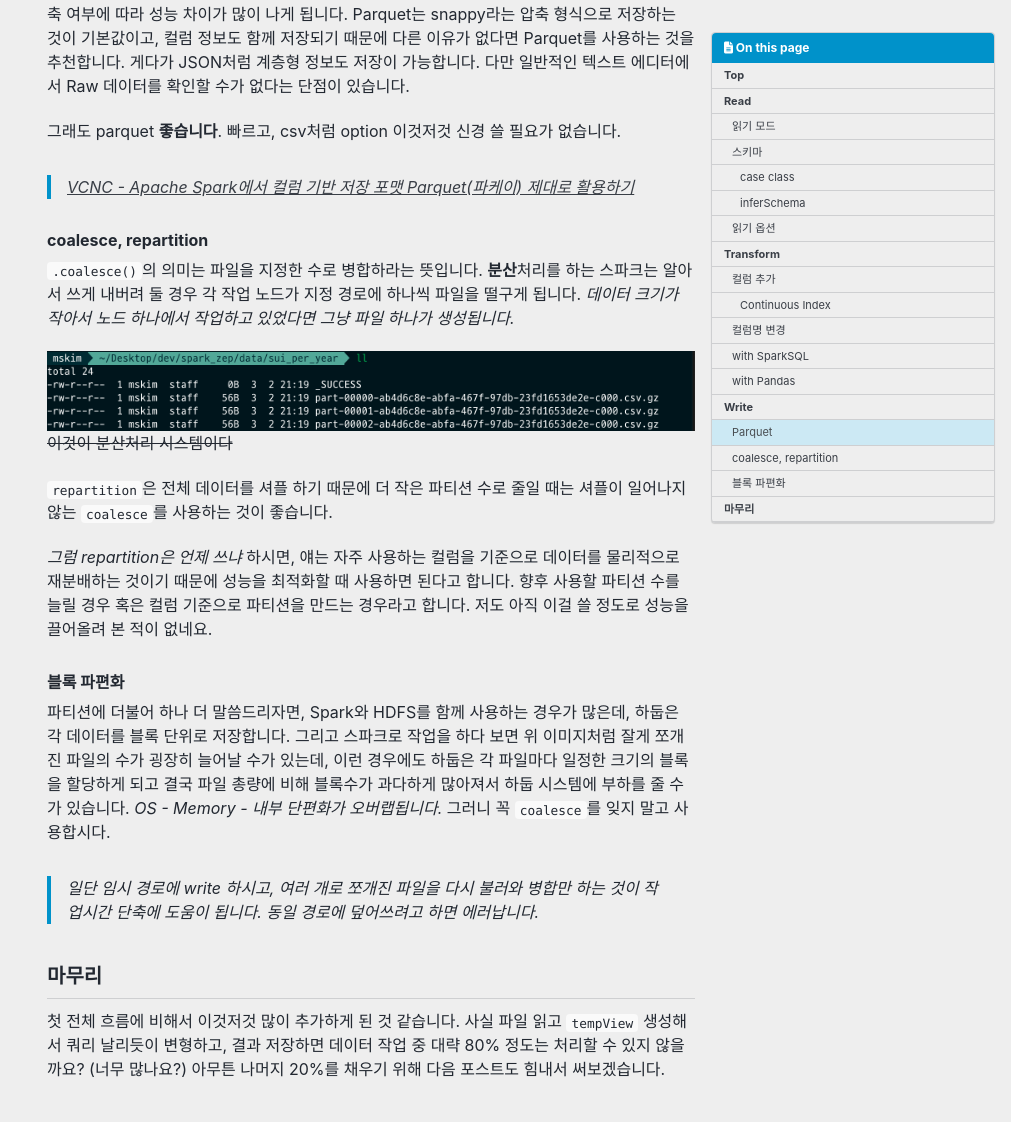
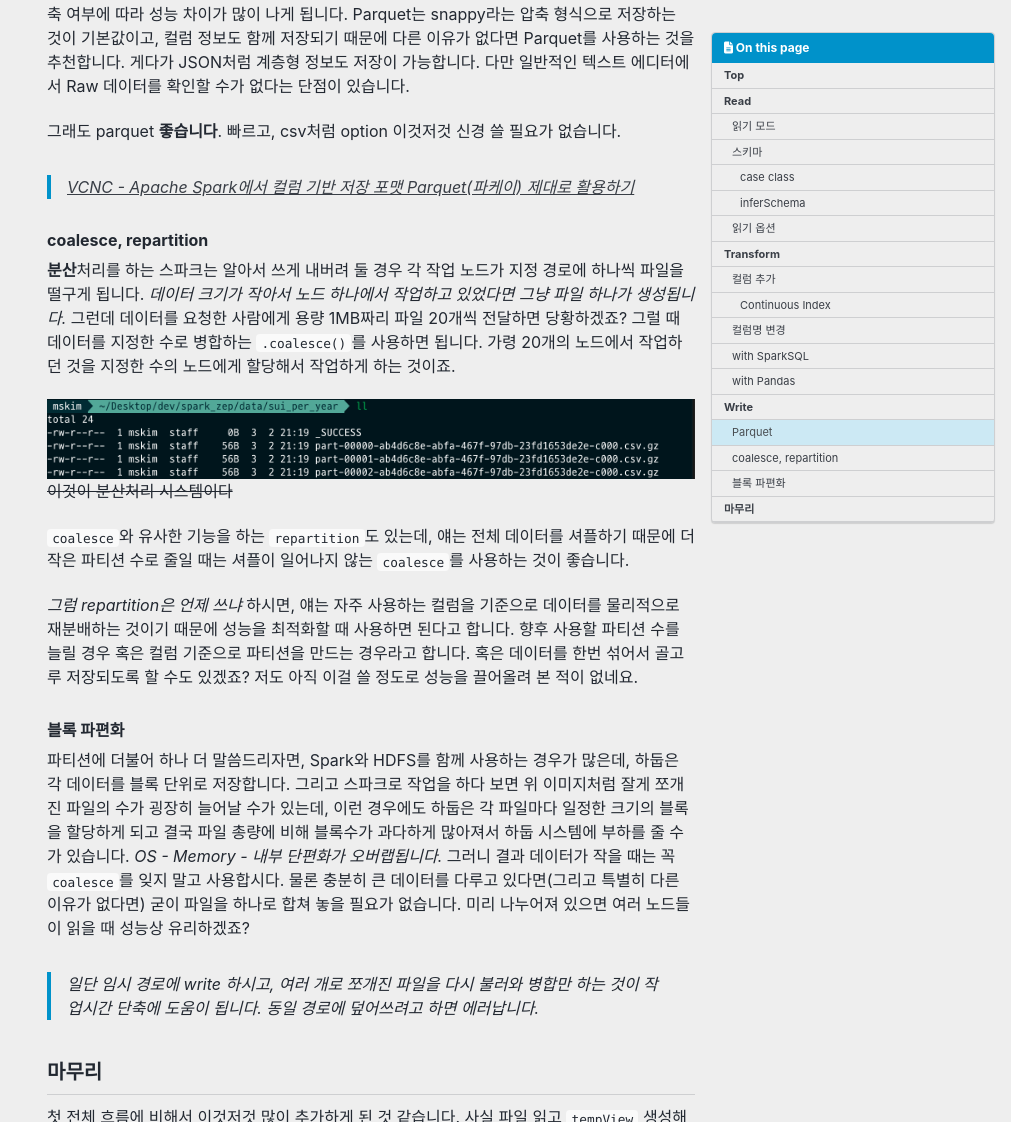
Before and after one commit to Moons08/Moons08.github.io, a Jekyll site: the page built from _posts/spark/2020-02-29-dataETL.md, in a window 1280 px wide and 1400 px high, scrolled down 9615 px, cut to the strip 0-1122 px from the top of the window. Shown: the whole strip, without its empty margins (269-1280 px from the left). Built offline with Jekyll 4.4.1, drawn with Linux system fonts in a browser that asks for light colours; cached includes are drawn as plain includes; nearby versions of some CDN libraries; comment, search, counter and statistics services are not loaded.

Commit message:
fix post

```diff
--- a/_posts/spark/2020-02-29-dataETL.md
+++ b/_posts/spark/2020-02-29-dataETL.md
@@ -437,18 +439,18 @@ read와 마찬가지로 다양한 옵션을 적용할 수 있습니다.
 
 ### coalesce, repartition
 
-`.coalesce()`의 의미는 파일을 지정한 수로 병합하라는 뜻입니다. **분산**처리를 하는 스파크는 알아서 쓰게 내버려 둘 경우 각 작업 노드가 지정 경로에 하나씩 파일을 떨구게 됩니다. *데이터 크기가 작아서 노드 하나에서 작업하고 있었다면 그냥 파일 하나가 생성됩니다.*
+**분산**처리를 하는 스파크는 알아서 쓰게 내버려 둘 경우 각 작업 노드가 지정 경로에 하나씩 파일을 떨구게 됩니다. *데이터 크기가 작아서 노드 하나에서 작업하고 있었다면 그냥 파일 하나가 생성됩니다.* 그런데 데이터를 요청한 사람에게 용량 1MB짜리 파일 20개씩 전달하면 당황하겠죠? 그럴 때 데이터를 지정한 수로 병합하는 `.coalesce()`를 사용하면 됩니다. 가령 20개의 노드에서 작업하던 것을 지정한 수의 노드에게 할당해서 작업하게 하는 것이죠.
 
 ![img](/assets/img/post/spark/ETL/write.png)
 ~~이것이 분산처리 시스템이다~~
 
-`repartition`은 전체 데이터를 셔플 하기 때문에 더 작은 파티션 수로 줄일 때는 셔플이 일어나지 않는 `coalesce`를 사용하는 것이 좋습니다.
+`coalesce`와 유사한 기능을 하는 `repartition`도 있는데, 얘는 전체 데이터를 셔플하기 때문에 더 작은 파티션 수로 줄일 때는 셔플이 일어나지 않는 `coalesce`를 사용하는 것이 좋습니다.
 
-*그럼 repartition은 언제 쓰냐* 하시면, 얘는 자주 사용하는 컬럼을 기준으로 데이터를 물리적으로 재분배하는 것이기 때문에 성능을 최적화할 때 사용하면 된다고 합니다. 향후 사용할 파티션 수를 늘릴 경우 혹은 컬럼 기준으로 파티션을 만드는 경우라고 합니다. 저도 아직 이걸 쓸 정도로 성능을 끌어올려 본 적이 없네요.
+*그럼 repartition은 언제 쓰냐* 하시면, 얘는 자주 사용하는 컬럼을 기준으로 데이터를 물리적으로 재분배하는 것이기 때문에 성능을 최적화할 때 사용하면 된다고 합니다. 향후 사용할 파티션 수를 늘릴 경우 혹은 컬럼 기준으로 파티션을 만드는 경우라고 합니다. 혹은 데이터를 한번 섞어서 골고루 저장되도록 할 수도 있겠죠? 저도 아직 이걸 쓸 정도로 성능을 끌어올려 본 적이 없네요.
 
 ### 블록 파편화
 
-파티션에 더불어 하나 더 말씀드리자면, Spark와 HDFS를 함께 사용하는 경우가 많은데, 하둡은 각 데이터를 블록 단위로 저장합니다. 그리고 스파크로 작업을 하다 보면 위 이미지처럼 잘게 쪼개진 파일의 수가 굉장히 늘어날 수가 있는데, 이런 경우에도 하둡은 각 파일마다 일정한 크기의 블록을 할당하게 되고 결국 파일 총량에 비해 블록수가 과다하게 많아져서 하둡 시스템에 부하를 줄 수가 있습니다. *OS - Memory - 내부 단편화가 오버랩됩니다.* 그러니 꼭 `coalesce`를 잊지 말고 사용합시다.
+파티션에 더불어 하나 더 말씀드리자면, Spark와 HDFS를 함께 사용하는 경우가 많은데, 하둡은 각 데이터를 블록 단위로 저장합니다. 그리고 스파크로 작업을 하다 보면 위 이미지처럼 잘게 쪼개진 파일의 수가 굉장히 늘어날 수가 있는데, 이런 경우에도 하둡은 각 파일마다 일정한 크기의 블록을 할당하게 되고 결국 파일 총량에 비해 블록수가 과다하게 많아져서 하둡 시스템에 부하를 줄 수가 있습니다. *OS - Memory - 내부 단편화가 오버랩됩니다.* 그러니 결과 데이터가 작을 때는 꼭 `coalesce`를 잊지 말고 사용합시다. 물론 충분히 큰 데이터를 다루고 있다면(그리고 특별히 다른 이유가 없다면) 굳이 파일을 하나로 합쳐 놓을 필요가 없습니다. 미리 나누어져 있으면 여러 노드들이 읽을 때 성능상 유리하겠죠?
 
 > 일단 임시 경로에 write 하시고, 여러 개로 쪼개진 파일을 다시 불러와 병합만 하는 것이 작업시간 단축에 도움이 됩니다. 동일 경로에 덮어쓰려고 하면 에러납니다.
 
```
Also changed, not shown: other parts of _posts/spark/2020-02-29-dataETL.md (+2 -0 lines), assets/img/post/spark/Apache_Spark_logo.svg (added).
